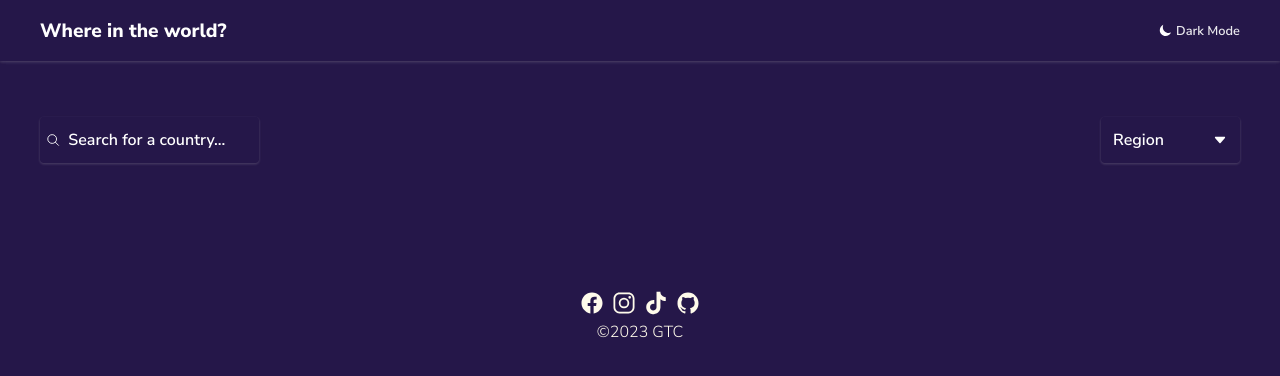
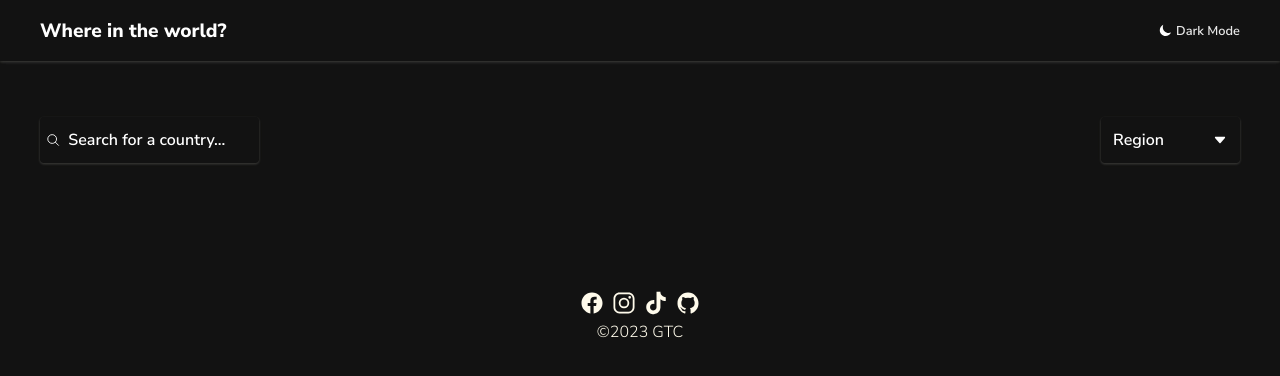
Before and after one commit to meraeugene/where-in-the-world-, a plain HTML site: page index.html in a window 1280 px wide. Both pictures are taken after a click on the button "Dark Mode". Drawn offline with nearby package versions, Linux system fonts and the light colour scheme; no server answers.

Commit message:
Update styles.css

```diff
--- a/styles.css
+++ b/styles.css
@@ -11,7 +11,7 @@
 .darkmode {
   --Text-Color: #fffbeb;
   --Title-color: hsl(0, 0%, 100%);
-  --Background-Color: #251749;
+  --Background-Color: #121212;
   --Dark-Mode-Elements: hsl(209, 23%, 22%);
   --Text-Input-Color: hsl(0, 0%, 100%);
   --Box-Shadow: 0px 1px 3px rgba(255, 251, 235, 0.1),
```
